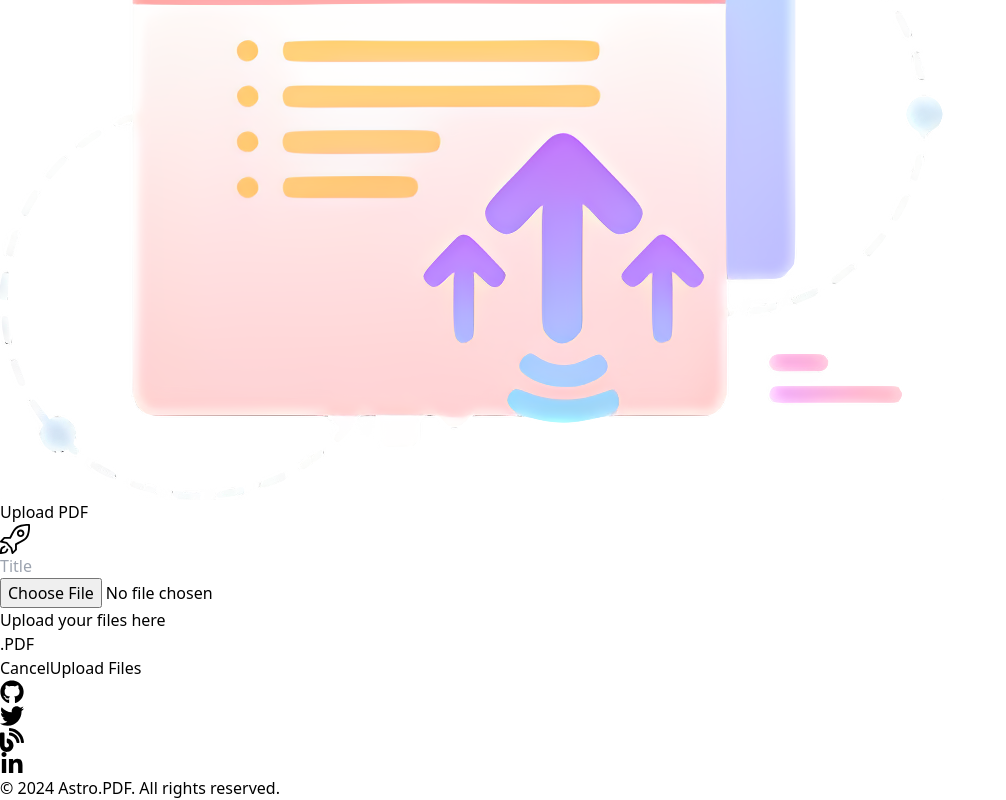
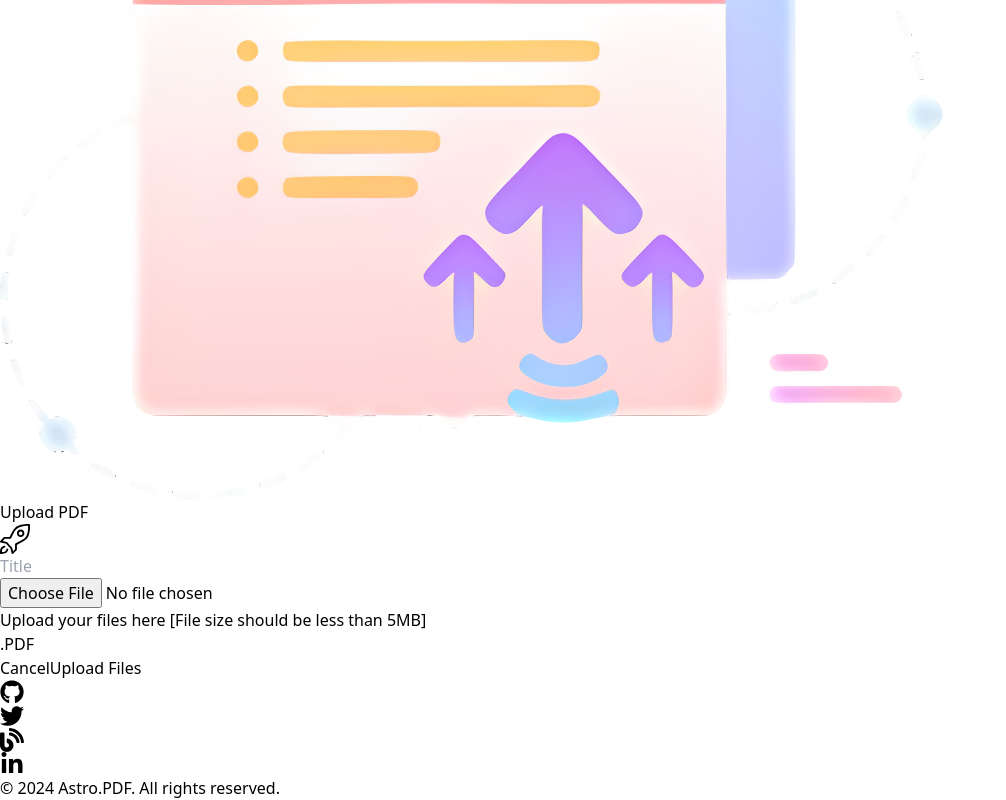
Before and after one commit to Ranahansa/mern-pdf-viewer-application, a React (Vite) app in the folder client/: page /upload in a window 1280 px wide. Shown: the part 1347-2147 px from the top of the page, without its empty margins (0-1006 px from the left). Built offline with nearby package versions, Linux system fonts and the light colour scheme; sample sign-in values are in the browser's storage.

Commit message:
Update UploadPdf component UI to include file size limit message

```diff
--- a/client/src/components/UploadPdf.jsx
+++ b/client/src/components/UploadPdf.jsx
@@ -83,7 +83,8 @@ function UploadPdf() {
                                 className="block w-full text-sm text-gray-900 cursor-pointer focus:outline-none"
                                 required
                             />
-                            <p className="mt-2 text-gray-500">Upload your files here</p>
+                            <p className="mt-2 text-gray-500">Upload your files here [File size should be less than <span className='text-red-500'> 5MB</span>]</p>
+
                             <p className="text-gray-500">.PDF</p>
                             {fileSizeError && (
                                 <p className="mt-2 text-red-500">File size should be less than 5MB</p>
```
